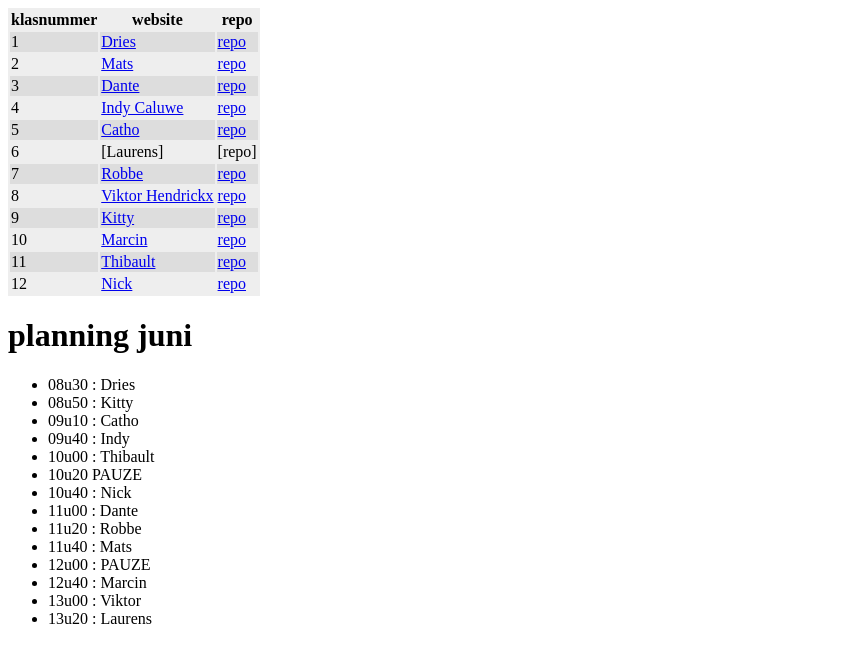
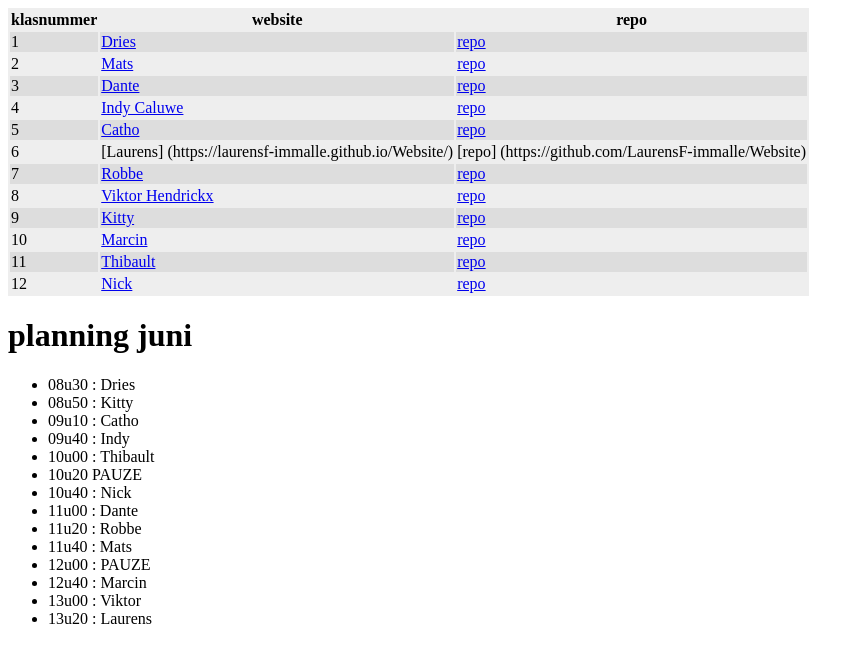
Before and after one commit to vbrh-immalle/vbrh-immalle.github.io, a Jekyll site: the page built from GIPWebsites2018-2019/index.md, in a window 1280 px wide. Shown: the top 663 px of the page, without its empty margins (0-864 px from the left). Built offline with Jekyll 4.4.1, drawn with Linux system fonts in a browser that asks for light colours; some web fonts are replaced; some of the changed lines change nothing that is shown.

Commit message:
Update index.md

```diff
--- a/GIPWebsites2018-2019/index.md
+++ b/GIPWebsites2018-2019/index.md
@@ -10,7 +10,7 @@ title: GIP Websites 2018-2019
 | 3 | [Dante](https://danteb-immalle.github.io/Website/) | [repo](https://github.com/DanteB-immalle/Website) |
 | 4 | [Indy Caluwe](https://indyc-immalle.github.io//3-bootstrap/bootstrap.html) |[repo](https://github.com/indyc-immalle/indyc-immalle.github.io)|
 | 5 | [Catho](https://github.com/cathoDr-immalle/vbrh-immalle.github.io) | [repo](https://github.com/cathoDr-immalle/GipSite) |
-| 6 | [Laurens] | [repo] |
+| 6 | [Laurens] (https://laurensf-immalle.github.io/Website/)| [repo] (https://github.com/LaurensF-immalle/Website) |
 | 7 | [Robbe](https://robbeg-immalle.github.io/Website/index.html) | [repo](https://github.com/RobbeG-immalle/Website2.0) |
 | 8 | [Viktor Hendrickx](https://github.com/ViktorH-immalle) |[repo](https://viktorh-immalle.github.io/GipWebsite/) |
 | 9 | [Kitty](https://gip-site.firebaseapp.com/) | [repo](https://github.com/KittyJ-Immalle/GIPSite) |
```
